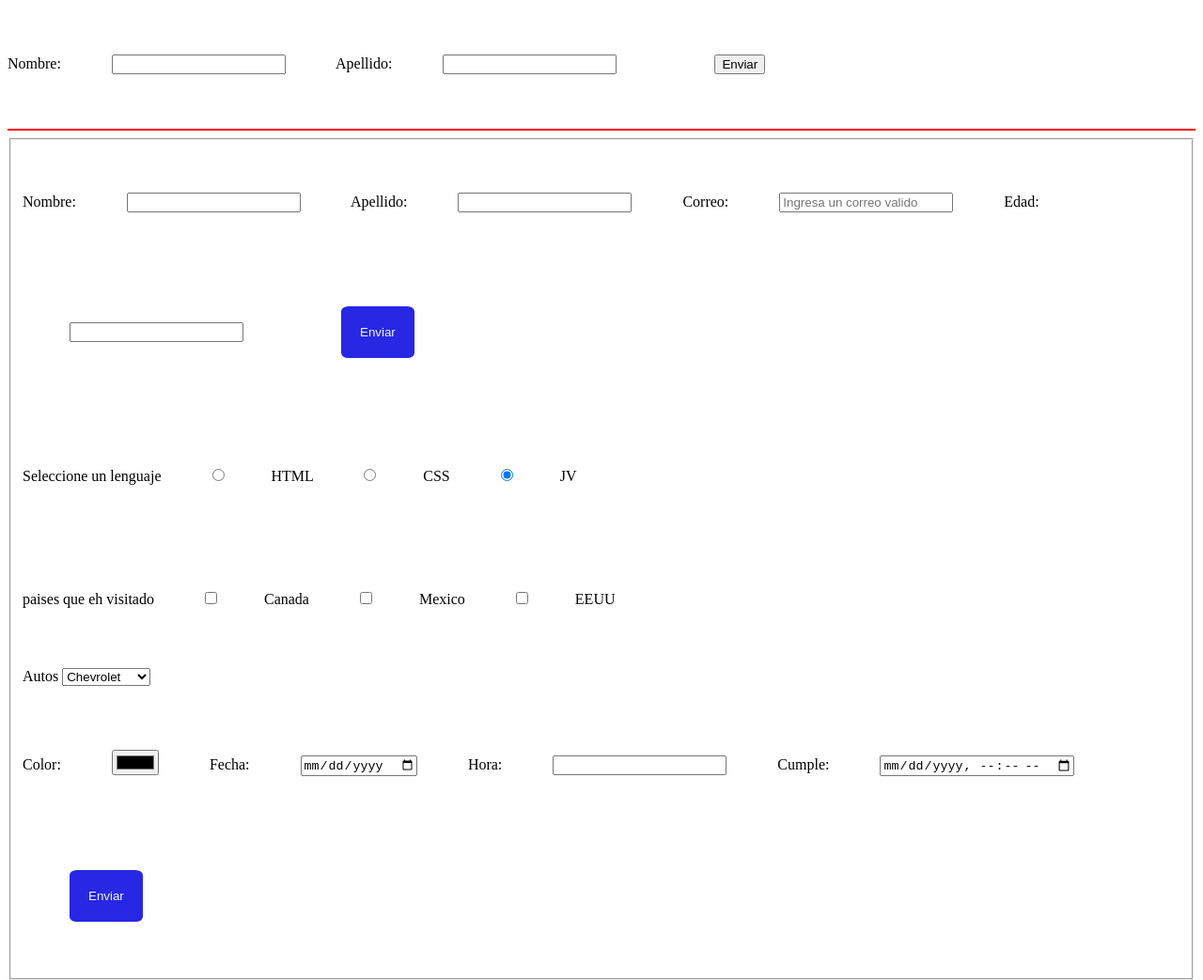
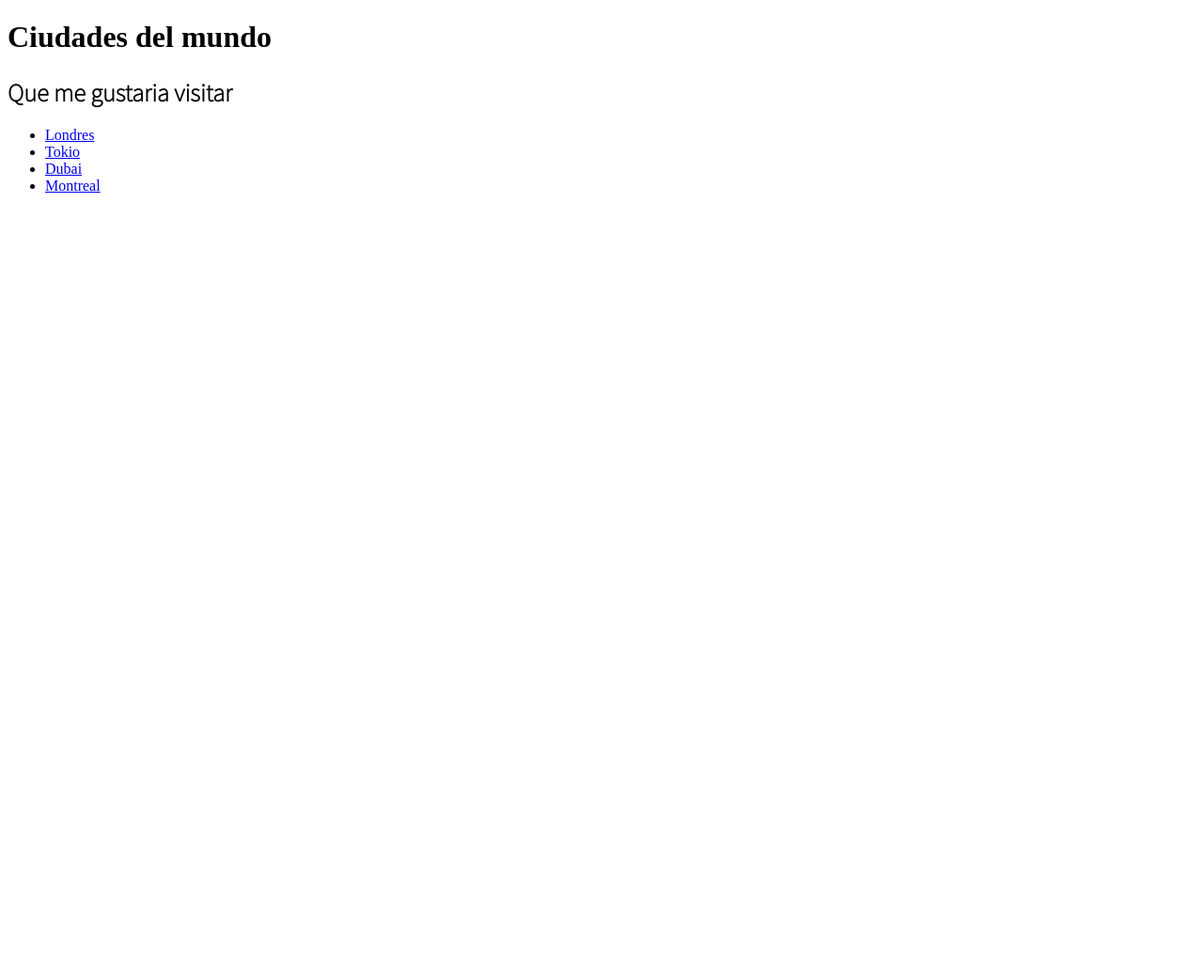
Before and after one commit to Calatero/PRACTICAS, a plain HTML site: page index.html in a window 1280 px wide. Shown: the whole page at 94% size. After the commit the page ends 800 px from the top, so only its background shows below. Drawn offline with Linux system fonts and the light colour scheme; a web font is replaced by a local one.

Commit message:
Add files via upload

```diff
--- a/index.html
+++ b/index.html
@@ -4,92 +4,56 @@
     <meta charset="UTF-8">
     <meta http-equiv="X-UA-Compatible" content="IE=edge">
     <meta name="viewport" content="width=device-width, initial-scale=1.0">
-    <title>Practica 5</title>
+    <title>Fuentes</title>
+    <link rel="preconnect" href="https://fonts.googleapis.com">
+    <link rel="preconnect" href="https://fonts.gstatic.com" crossorigin>
+    <link href="https://fonts.googleapis.com/css2?family=Gloock&display=swap" rel="stylesheet">
+    <link rel="preconnect" href="https://fonts.googleapis.com">
+    <link rel="preconnect" href="https://fonts.gstatic.com" crossorigin>
+    <link href="https://fonts.googleapis.com/css2?family=Gajraj+One&family=Gloock&family=Noto+Sans+JP:wght@100&display=swap" rel="stylesheet">
     <style>
-        input{
-            margin: 50px;
+        body{
+            font-family: 'Gloock', serif;
         }
-        #enviar2{
-            background-color: rgb(39, 39, 228);
-            color: aliceblue;
-            padding: 20px;
-            border-radius: 10%;
-            border: 0px;
+        h2{
+            font-family: 'Noto Sans JP', sans-serif;
+        }
 
-        }
-        #enviar2:hover{
-            background-color: rgb(119, 116, 218);
-            cursor: crosshair;
-        }
     </style>
 </head>
-<body>
-    <form action="">
-        <label for="nombre">Nombre:</label>
-        <input type="text" name="nombre" id="nombre">
+    <body>
+    <header>
+        <h1>
+            Ciudades del mundo
+        </h1>
+            <h2>Que me gustaria visitar</h2>
+    </header>
+        <section>
+            <nav>
+             <ul>
+                  <li>
+                    <a href="Londres.html">
+                        Londres
+                    </a>
+                 </li>
+                 <li>
+                    <a href="Tokio.html">
+                        Tokio
+                    </a>
+                 </li>
+                    <li>
+                    <a href="Dubai.html">
+                        Dubai
+                    </a>
+                 </li>
+                 <li>
+                    <a href="Montreal.html">
+                        Montreal
+                    </a>
+                </li>
+            </ul>
+        </nav>
+    </section>
 
-        <label for="apellido">Apellido:</label>
-        <input type="text" name="apellido" id="apellido">
-
-        <input type="submit" value="Enviar">
-
-
-    </form>
-    <hr style="border: 1px solid red;">
-    <form action="" name="forma2">
-        <fieldset>
-            <label for="nombre2">Nombre:</label>
-        <input type="text" name="nombre2" id="nombre2">
-
-        <label for="apellido2">Apellido:</label>
-        <input type="text" name="apellido2" id="apellido2">
-
-        <label for="correo">Correo:</label>
-        <input type="email"
-        name="correo" id="correo" required
-        placeholder="Ingresa un correo valido">
-
-        <label for="edad">Edad:</label>
-        <input type="number" name="edad" id="edad">
-
-        <input type="submit" value="Enviar" id="enviar2"
-        class="btnEnviar">
-        <br><br>
-        <label for="lenguaje">Seleccione un lenguaje</label>
-        <input type="radio" name="lenguaje" id="html">HTML
-        <input type="radio" name="lenguaje" id="css">CSS
-        <input type="radio" name="lenguaje" id="js" checked>JV
-        <br><br>
-        <label for="paises">paises que eh visitado</label>
-        <input type="checkbox" name="paises" id="Canada">Canada
-        <input type="checkbox" name="paises" id="Mexico">Mexico
-        <input type="checkbox" name="paises" id="EEUU">EEUU
-        <br><br>
-
-        <label for="autos">Autos</label>
-        <select name="autos" id="autos">
-            <option value="1">Chevrolet</option>
-            <option value="2">Susuki</option>
-            <option value="3">Volkswagen</option>
-            <option value="4">Seat</option>
-        </select>
-        <br><br>
-        <label for="color">Color:</label>
-        <input type="color" name="color" id="color">
-
-        <label for="fecha">Fecha:</label>
-        <input type="date" name="fecha" id="fecha">
-
-        <label for="hora">Hora:</label>
-        <input type="hora" name="hora" id="hora">
-
-        <label for="Cumple">Cumple:</label>
-        <input type="datetime-local" name="cumple" id="cumple">
-
-        <input type="submit" value="Enviar" id="enviar2" class="btn">
-
-
-        </fieldset>
-    </form>
 </body>
 </html>
```
